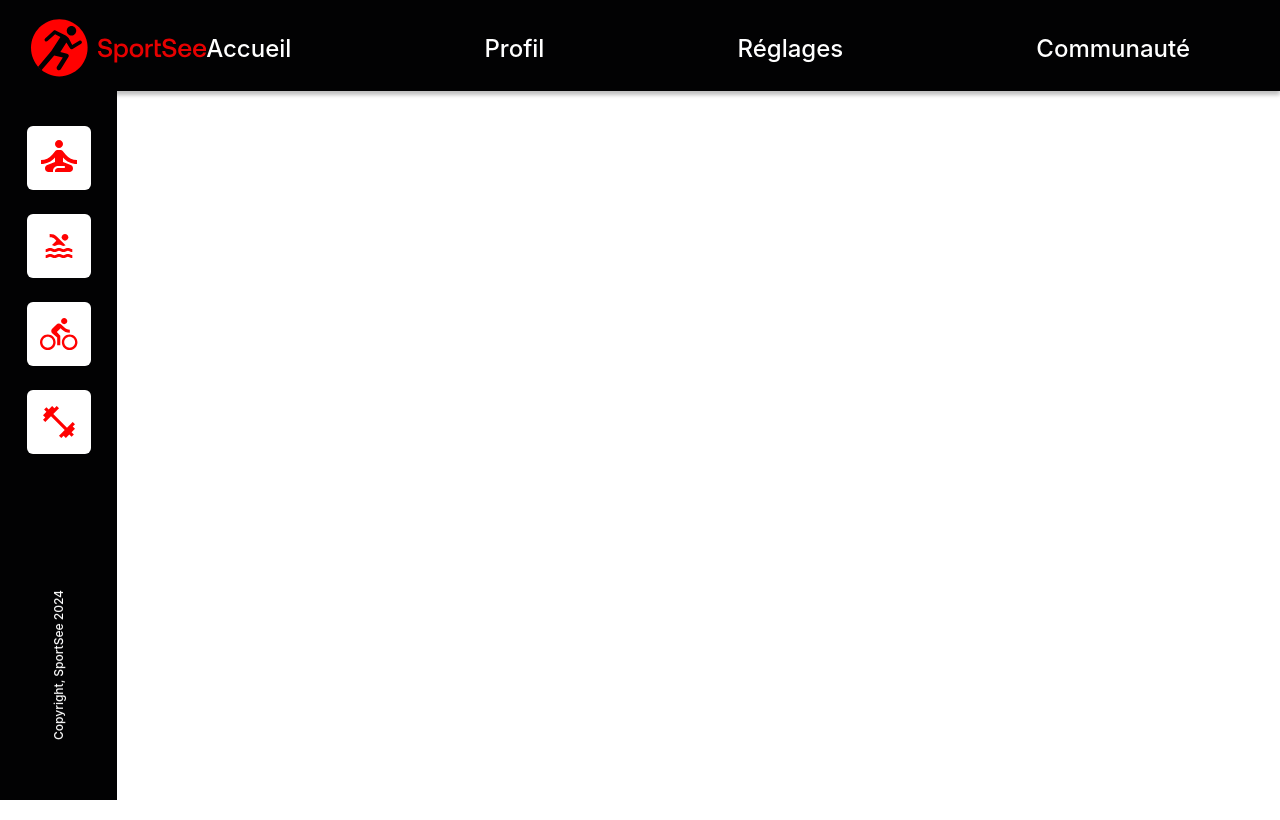
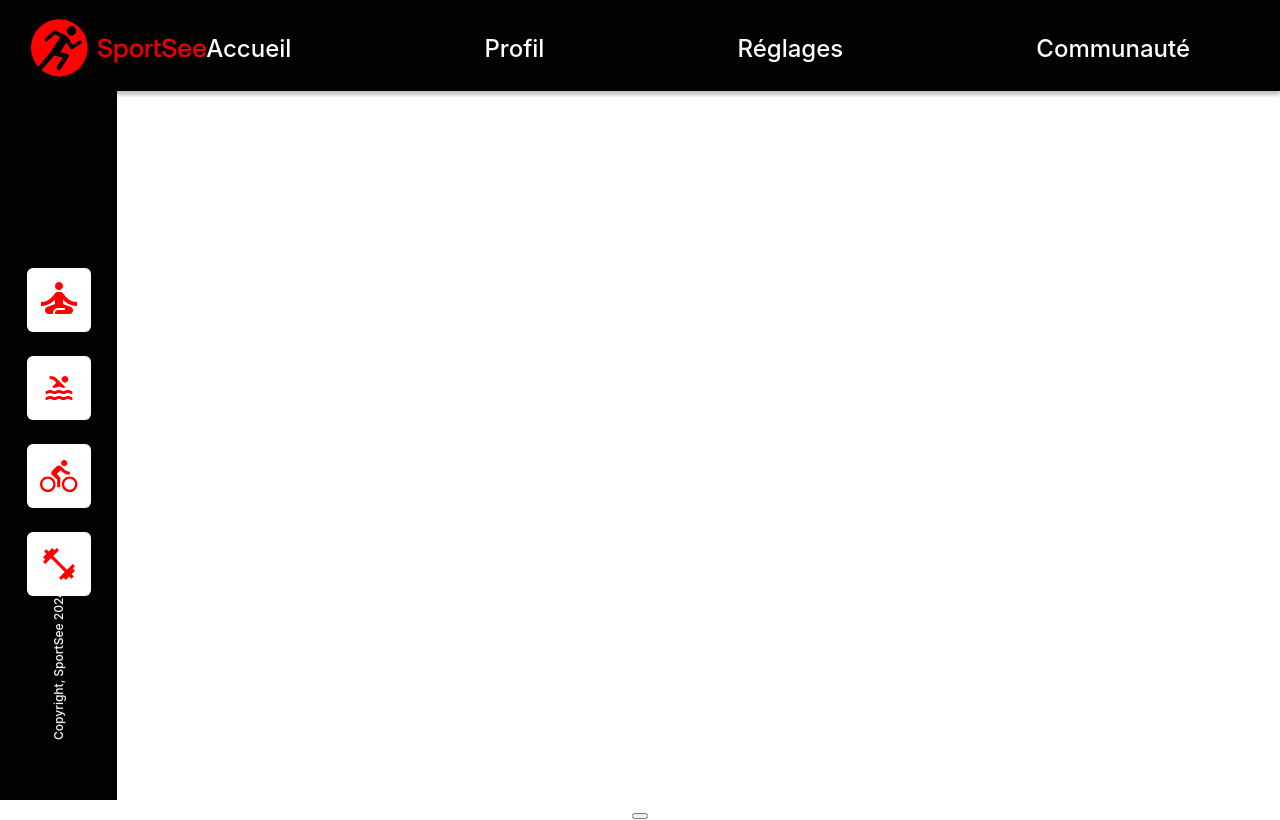
Before and after one commit to nicolasollier/sportsee, a React (Create React App) app: page / in a window 1280 px wide. Built offline with nearby package versions, Linux system fonts and the light colour scheme.

Commit message:
fix app naming

```diff
--- a/src/App.js
+++ b/src/App.jsx
@@ -5,7 +5,9 @@ import './styles/styles.scss';
 function App() {
   return (
     <div className="App">
-      <Layout></Layout>
+      <Layout>
+        <button></button>
+      </Layout>
     </div>
   );
 }
--- a/src/layout/SideBar/SideBar.module.scss
+++ b/src/layout/SideBar/SideBar.module.scss
@@ -9,7 +9,7 @@
 
   &__list {
     position: absolute;
-    top: 5%;
+    top: 25%;
     display: grid;
     gap: 20px;
     justify-content: center;
```
